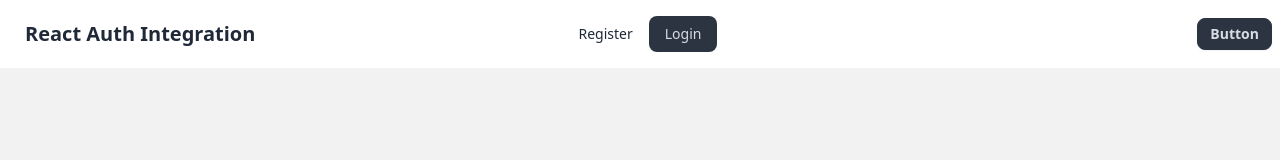
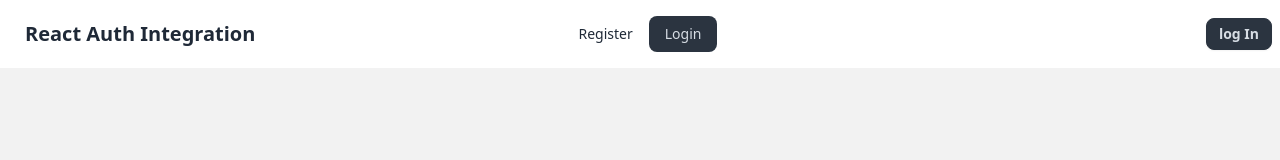
Before and after one commit to ahshobuj1/auth-integration-react-project, a React (Vite) app: page /login in a window 1280 px wide. Shown: the top 160 px of the page. Built offline with nearby package versions, Linux system fonts and the light colour scheme; no server answers.

Commit message:
logged out and set user in navbar

```diff
--- a/src/components/Header.jsx
+++ b/src/components/Header.jsx
@@ -3,7 +3,13 @@ import {Link, NavLink} from 'react-router-dom';
 import {AuthContext} from './auth/UserContext';
 
 const Header = () => {
-    const {user} = useContext(AuthContext);
+    const {user, loggedOut} = useContext(AuthContext);
+
+    const handleLogOut = () => {
+        loggedOut()
+            .then(() => console.log('user logged Out successfully'))
+            .catch((err) => console.log(err.message));
+    };
 
     const Navlinks = (
         <>
@@ -53,8 +59,24 @@ const Header = () => {
                     <ul className="menu menu-horizontal px-1">{Navlinks}</ul>
                 </div>
                 <div className="navbar-end">
-                    <a href="">{user.email}</a>
-                    <a className="btn btn-sm btn-neutral">Button</a>
+                    {user ? (
+                        <>
+                            <span>{user.email}</span>
+
+                            <a
+                                onClick={handleLogOut}
+                                className="btn btn-sm btn-neutral">
+                                log out
+                            </a>
+                        </>
+                    ) : (
+                        <Link
+                            to="/login"
+                            onClick={handleLogOut}
+                            className="btn btn-sm btn-neutral">
+                            log In
+                        </Link>
+                    )}
                 </div>
             </div>
         </div>
--- a/src/components/auth/UserContext.jsx
+++ b/src/components/auth/UserContext.jsx
@@ -4,6 +4,7 @@ import {
     createUserWithEmailAndPassword,
     onAuthStateChanged,
     signInWithEmailAndPassword,
+    signOut,
 } from 'firebase/auth';
 import auth from '../../Firebase/firebase';
 
@@ -22,19 +23,26 @@ const UserContext = ({children}) => {
         return signInWithEmailAndPassword(auth, email, password);
     };
 
+    //log out user
+    const loggedOut = () => {
+        return signOut(auth);
+    };
+
     //Get the currently signed-in user
     useEffect(() => {
         const unsubscribe = onAuthStateChanged(auth, (currentUser) => {
             if (currentUser) {
                 console.log(currentUser);
                 setUser(currentUser);
+            } else {
+                setUser('');
             }
         });
 
         return () => unsubscribe();
     }, []);
 
-    const authInfo = {user, registerUser, loginUser};
+    const authInfo = {user, registerUser, loginUser, loggedOut};
 
     return (
         <div>
```
